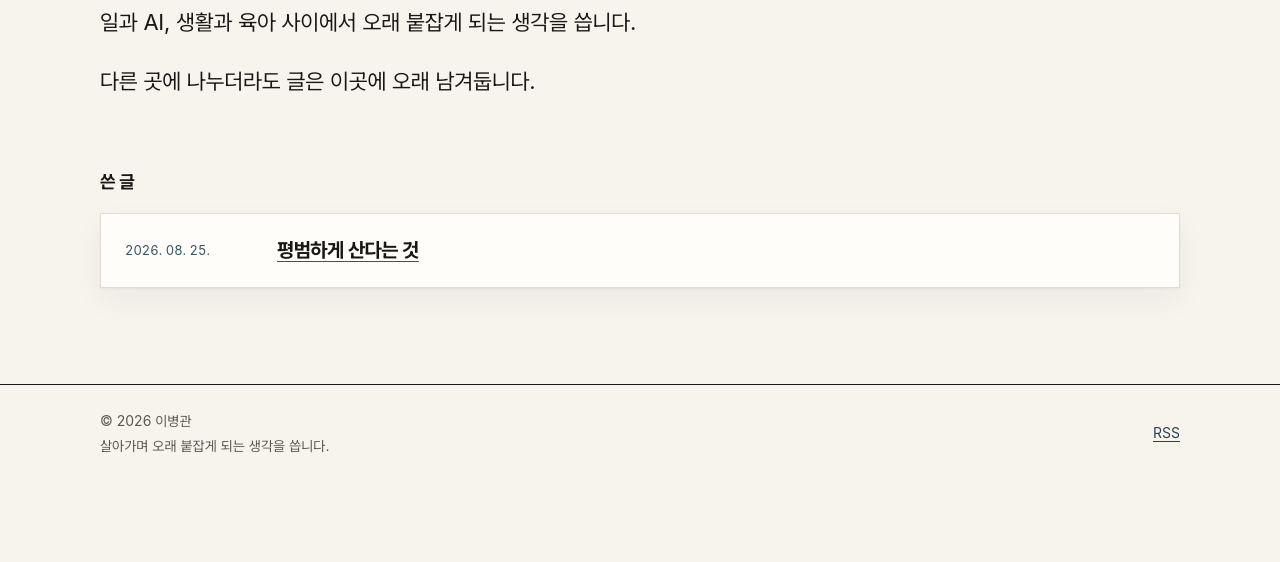
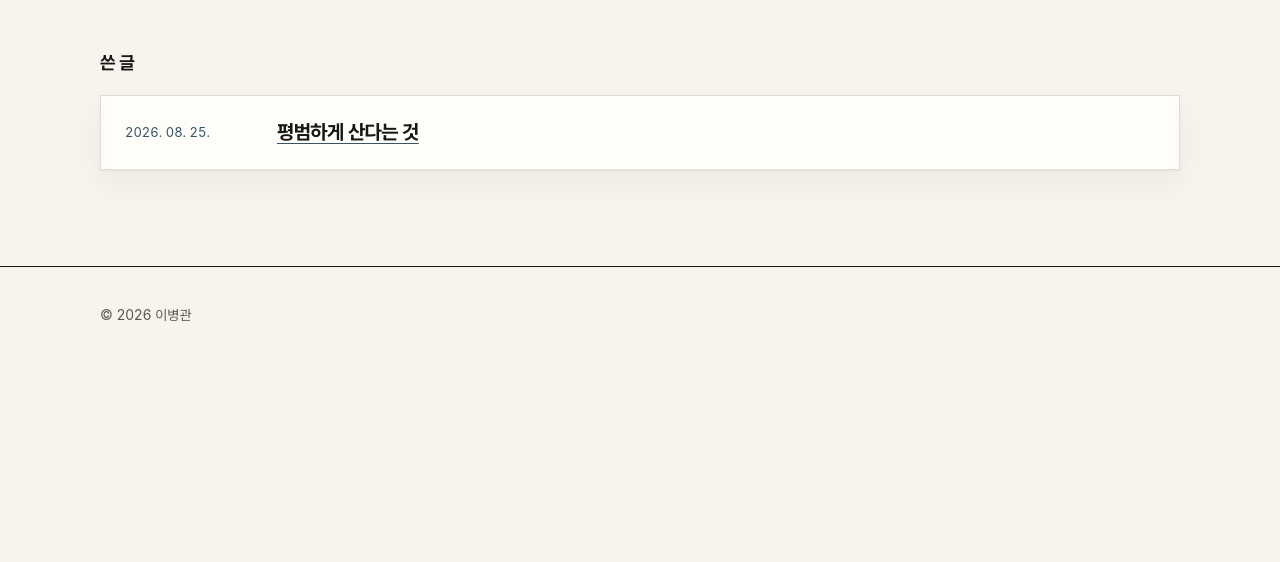
Before and after one commit to lbk0523/personalpage, an Astro site: page / in a window 1280 px wide. Shown: the part 238-800 px from the top of the page. Built offline with nearby package versions, Linux system fonts and the light colour scheme; Astro itself is replaced by a stand-in of ours; a web font is replaced by a local one.

Commit message:
Home 설명과 푸터 문구 제거

```diff
--- a/design/wireframe/styles.css
+++ b/design/wireframe/styles.css
@@ -29,13 +29,13 @@ a:hover { text-decoration-thickness: 2px; }
 
 main { padding-block: 72px 104px; }
 .prototype-note { margin: 0 0 40px; color: var(--muted); font-size: 0.86rem; }
-.page-intro { max-width: 780px; margin-bottom: 72px; }
+.page-title { max-width: 780px; margin-bottom: 72px; }
 h1, h2, h3 { margin-top: 0; line-height: 1.26; letter-spacing: -0.03em; text-wrap: balance; }
 h1 { margin-bottom: 24px; font-size: clamp(2.5rem, 6vw, 4.25rem); }
+.page-title h1 { margin-bottom: 0; }
 h2 { margin-bottom: 22px; font-size: clamp(1.5rem, 3vw, 2rem); }
 h3 { margin-bottom: 0; font-size: 1.2rem; }
 p { margin-top: 0; }
-.lead { font-size: clamp(1.08rem, 2vw, 1.35rem); line-height: 1.7; }
 
 .archive > h2 { font-size: 1.05rem; letter-spacing: -0.01em; }
 .writing-list {
@@ -60,9 +60,7 @@ p { margin-top: 0; }
 .article-back a { color: var(--accent); }
 
 .site-footer { border-top: 1px solid var(--text); }
-.footer-inner { min-height: 120px; display: flex; align-items: center; justify-content: space-between; gap: 32px; color: var(--muted); font-size: 0.88rem; }
-.footer-inner p { margin: 2px 0 0; }
-.footer-inner a { color: var(--accent); }
+.footer-inner { min-height: 120px; display: flex; align-items: center; color: var(--muted); font-size: 0.88rem; }
 
 @media (max-width: 760px) {
   body { font-size: 15.5px; }
@@ -70,10 +68,9 @@ p { margin-top: 0; }
   .site-header .site-shell { min-height: 60px; }
   main { padding-block: 52px 76px; }
   .prototype-note { margin-bottom: 30px; }
-  .page-intro { margin-bottom: 52px; }
+  .page-title { margin-bottom: 52px; }
   h1 { font-size: clamp(2.3rem, 12vw, 3.25rem); }
   .writing-list { width: 100vw; margin-left: calc(50% - 50vw); border-right: 0; border-left: 0; }
   .writing-list li { grid-template-columns: 1fr; gap: 5px; padding: 22px 16px; }
   .article-header { margin-bottom: 44px; }
-  .footer-inner { align-items: flex-start; flex-direction: column; justify-content: center; gap: 8px; }
 }
--- a/src/components/SiteFooter.astro
+++ b/src/components/SiteFooter.astro
@@ -3,12 +3,6 @@ const year = new Date().getFullYear();
 ---
 <footer class="site-footer">
   <div class="site-shell site-footer__inner">
-    <div>
-      <span>© {year} 이병관</span>
-      <p>살아가며 오래 붙잡게 되는 생각을 씁니다.</p>
-    </div>
-    <nav aria-label="보조 링크">
-      <a href="/rss.xml">RSS</a>
-    </nav>
+    <span>© {year} 이병관</span>
   </div>
 </footer>
--- a/src/data/profile.ts
+++ b/src/data/profile.ts
@@ -1,6 +1,4 @@
 export const profile = {
   name: '이병관',
   description: '이병관이 일과 AI, 생활과 육아 사이에서 오래 붙잡게 되는 생각을 쓰고 남기는 곳.',
-  intro: '일과 AI, 생활과 육아 사이에서 오래 붙잡게 되는 생각을 씁니다.',
-  archiveNote: '다른 곳에 나누더라도 글은 이곳에 오래 남겨둡니다.',
 } as const;
--- a/src/pages/index.astro
+++ b/src/pages/index.astro
@@ -2,17 +2,14 @@
 import { getCollection } from 'astro:content';
 import WritingList from '../components/WritingList.astro';
 import BaseLayout from '../layouts/BaseLayout.astro';
-import { profile } from '../data/profile';
 
 const entries = (await getCollection('writing', ({ data }) => !data.draft)).sort(
   (a, b) => b.data.publishedAt.valueOf() - a.data.publishedAt.valueOf(),
 );
 ---
 <BaseLayout>
-  <section class="home-intro">
+  <section class="home-title">
     <h1>생각 서랍장</h1>
-    <p class="lead">{profile.intro}</p>
-    <p class="lead">{profile.archiveNote}</p>
   </section>
 
   {entries.length > 0 && (
--- a/src/styles/global.css
+++ b/src/styles/global.css
@@ -102,21 +102,9 @@ svg {
 .site-footer__inner {
   min-height: var(--ref-space-x24);
   display: flex;
-  align-items: flex-start;
-  flex-direction: column;
-  justify-content: center;
-  gap: var(--ref-space-x3);
+  align-items: center;
   color: var(--color-fg-muted);
   font-size: var(--type-label-size);
-}
-
-.site-footer__inner p {
-  margin: var(--ref-space-x0-5) 0 0;
-}
-
-.site-footer nav {
-  display: flex;
-  gap: var(--ref-space-x4);
 }
 
 h1,
@@ -153,20 +141,12 @@ p {
   text-wrap: pretty;
 }
 
-.lead {
-  max-width: 47.5rem;
-  font-size: var(--type-lead-size);
-  line-height: 1.65;
-  letter-spacing: -0.012em;
-  word-break: keep-all;
-}
-
-.home-intro {
+.home-title {
   max-width: 55rem;
   margin-bottom: var(--spacing-intro-end);
 }
 
-.home-intro .lead:last-child {
+.home-title h1 {
   margin-bottom: 0;
 }
 
@@ -254,8 +234,7 @@ p {
 
 .prose a,
 .reading__footer a,
-.error-page a,
-.site-footer a {
+.error-page a {
   color: var(--color-fg-accent-strong);
   text-decoration-line: underline;
 }
@@ -324,12 +303,6 @@ p {
     padding-top: var(--ref-space-x0-5);
   }
 
-  .site-footer__inner {
-    align-items: center;
-    flex-direction: row;
-    justify-content: space-between;
-    gap: var(--ref-space-x6);
-  }
 }
 
 @media (prefers-reduced-motion: reduce) {
--- a/src/styles/tokens.css
+++ b/src/styles/tokens.css
@@ -102,7 +102,6 @@
   --type-reading-title-size: clamp(2.125rem, 9vw, 2.75rem);
   --type-section-title-size: clamp(1.75rem, 3.2vw, 2.25rem);
   --type-item-title-size: var(--ref-font-size-t7);
-  --type-lead-size: clamp(var(--ref-font-size-t6), 2vw, var(--ref-font-size-t8));
   --type-body-size: var(--ref-font-size-t5);
   --type-reading-body-size: 1.0625rem;
   --type-label-size: var(--ref-font-size-t4);
```
Also changed, not shown: design/wireframe/index.html (+2 -4 lines), design/wireframe/writing-detail.html (+1 -2 lines), docs/02_WIREFRAME.md (+5 -5 lines), docs/03_BUILD_SPEC.md (+5 -10 lines).
